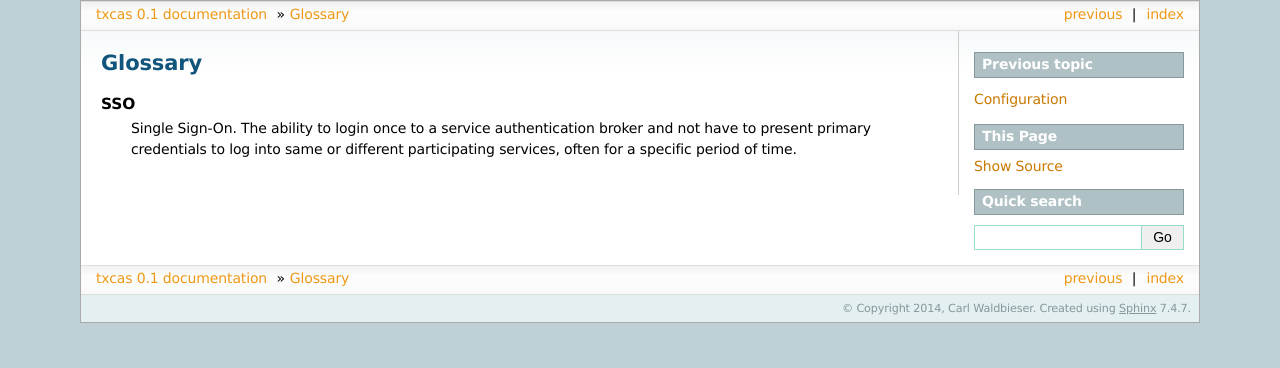
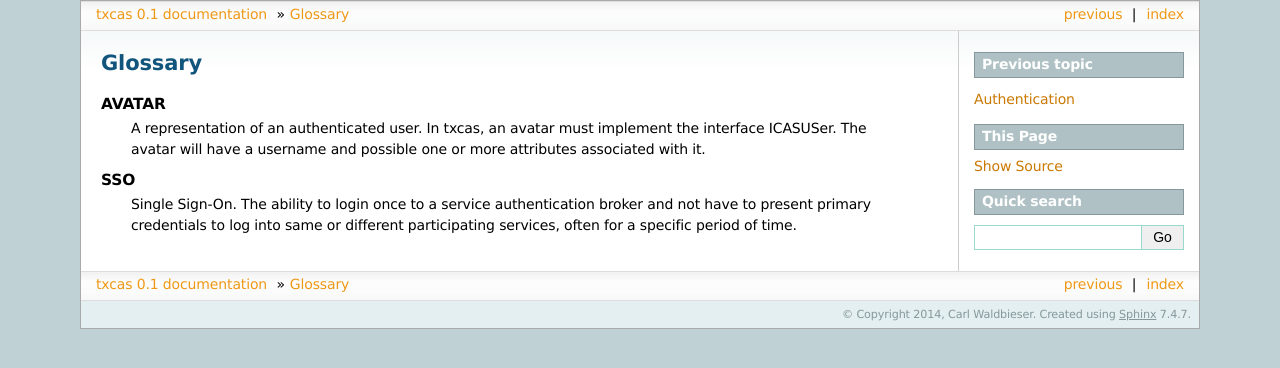
Before and after one commit to cwaldbieser/txcas, a Sphinx documentation site: the page built from docs/glossary.rst, in a window 1280 px wide. Shown: the top 368 px of the page. Built offline with Sphinx 7.4.7, drawn with Linux system fonts in a browser that asks for light colours.

Commit message:
Added authentication documentation.

```diff
--- a/docs/glossary.rst
+++ b/docs/glossary.rst
@@ -2,6 +2,11 @@ Glossary
 ********
 
 .. glossary::
+
+    AVATAR
+        A representation of an authenticated user.  In txcas, an avatar must
+        implement the interface ICASUSer.  The avatar will have a username
+        and possible one or more attributes associated with it.
 
     SSO
         Single Sign-On.  The ability to login once to a service authentication
--- a/docs/index.rst
+++ b/docs/index.rst
@@ -14,6 +14,7 @@ Contents:
    overview
    installation
    configuration
+   authentication
 
    glossary
 
```
Also changed, not shown: docs/authentication.rst (added, +45 -0 lines).
